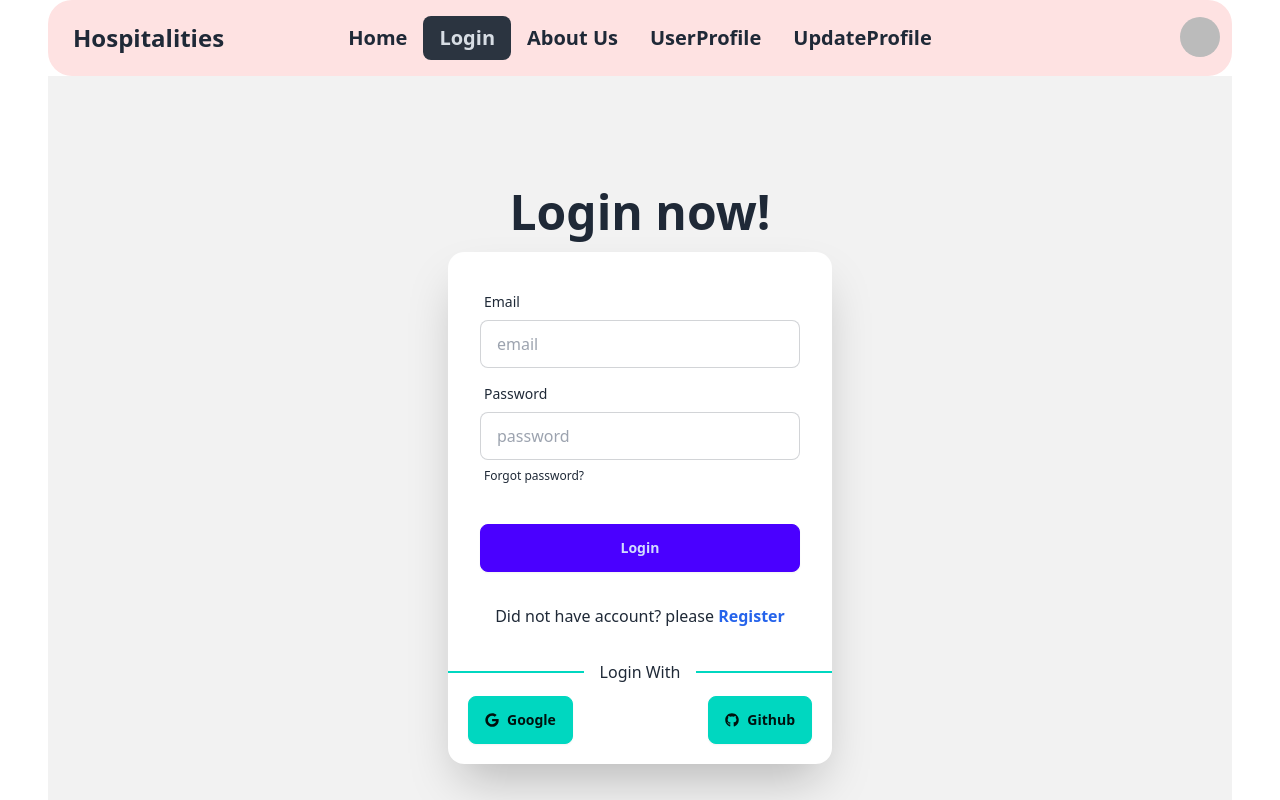
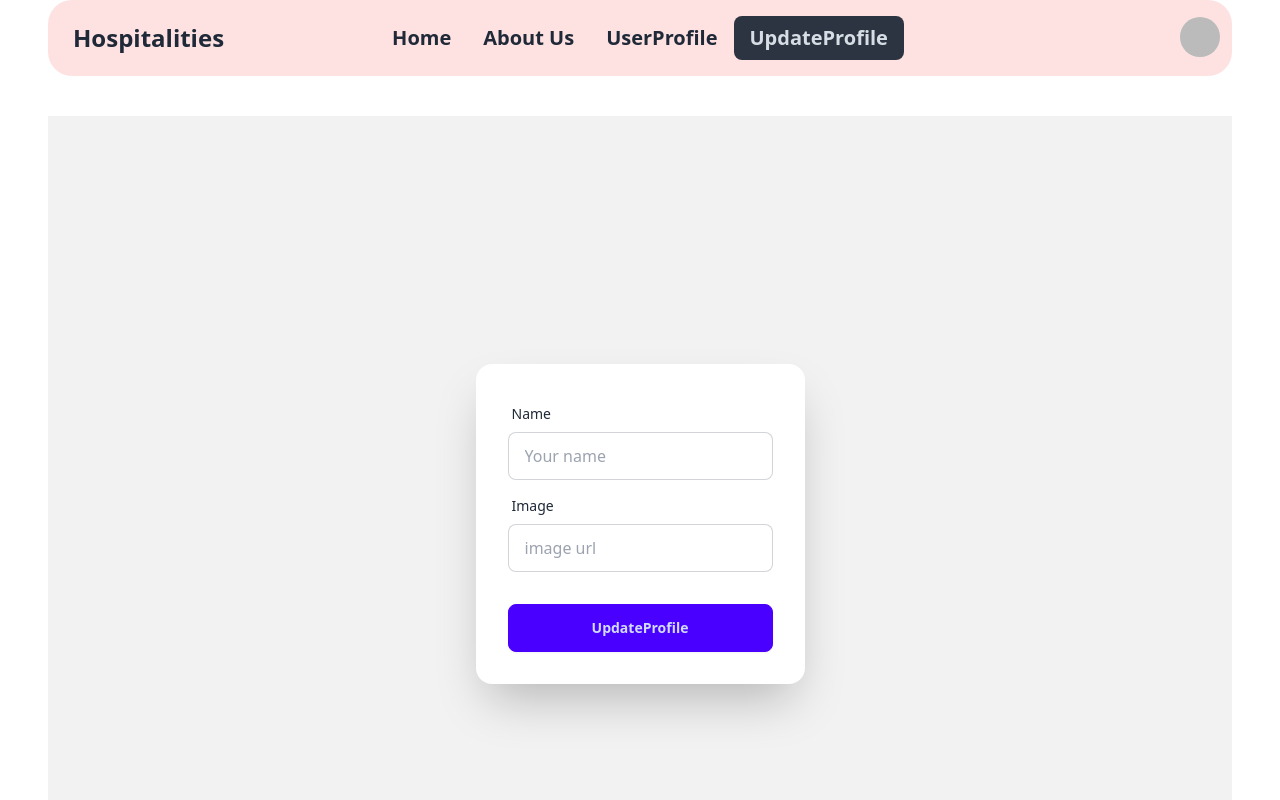
Before and after one commit to MdJowelAhmed/Real-state, a React (Vite) app: page /update in a window 1280 px wide. Before the commit this address led to /login. Shown: the top 800 px of the page. Built offline with nearby package versions, Linux system fonts and the light colour scheme; no server answers; sample sign-in values are in the browser's storage.

Commit message:
readme.md file add

```diff
--- a/src/Components/AuthProvider/AuthProvider.jsx
+++ b/src/Components/AuthProvider/AuthProvider.jsx
@@ -1,4 +1,4 @@
-import { createUserWithEmailAndPassword, getAuth, onAuthStateChanged, signInWithEmailAndPassword, signInWithPopup, signOut } from 'firebase/auth';
+import { createUserWithEmailAndPassword, getAuth,updateProfile, onAuthStateChanged, signInWithEmailAndPassword, signInWithPopup, signOut } from 'firebase/auth';
 // import auth from '../../firebase/Firebase.config';
 import PropTypes from 'prop-types'
 import { createContext, useEffect, useState } from 'react';
@@ -11,19 +11,30 @@ const auth = getAuth(app);
 
 const AuthProvider = ({children}) => {
     const [user,setUser]=useState(null)
+    const [loading,setLoading]=useState(true)
     const googleProvider = new GoogleAuthProvider();
     const githubProvider = new GithubAuthProvider();
 
     const createUser = (email, password) => {
+        setLoading(true)
        return createUserWithEmailAndPassword(auth, email, password);
     }
+    const updateUserProfile=(name,image)=>{
+       return updateProfile(auth.currentUser, {
+            displayName: name,
+            photoURL: image
+          })
+    }
     const login=(email, password)=>{
+        setLoading(true)
         return signInWithEmailAndPassword(auth, email, password)
     }
     const googleLogin=()=>{
+        setLoading(true)
         return signInWithPopup(auth,googleProvider)
     }
     const githubLogin=()=>{
+        setLoading(true)
        return signInWithPopup(auth,githubProvider)
     }
     const logOut=()=>{
@@ -33,6 +44,7 @@ const AuthProvider = ({children}) => {
     useEffect(() => {
         const unSubscribe = onAuthStateChanged(auth, currentUser => {
             setUser(currentUser);
+            setLoading(false)
         });
         return () => {
             unSubscribe();
@@ -46,7 +58,9 @@ const AuthProvider = ({children}) => {
         login,
         googleLogin,
         githubLogin,
-        logOut
+        logOut,
+        loading,
+        updateUserProfile
     }
     return (
         <AuthContext.Provider value={authInfo}>
--- a/src/Components/PrivateRoute/PrivateRoute.jsx
+++ b/src/Components/PrivateRoute/PrivateRoute.jsx
@@ -2,13 +2,16 @@ import { useContext } from "react";
 import { AuthContext } from "../AuthProvider/AuthProvider";
 import { Navigate, useLocation } from "react-router-dom";
 
-const PrivateRoute = ({children}) => {
-    const {user}=useContext(AuthContext)
-    const location=useLocation()
+const PrivateRoute = ({ children }) => {
+    const { user,loading } = useContext(AuthContext)
+    const location = useLocation()
 
-    if(!user){
-        return <Navigate to='/login' state={location?.pathname || "/"}></Navigate>
+    if(loading){
+        return <span className="loading loading-spinner loading-lg flex justify-center mt-32 ml-72 md:ml-[500px]"></span>
     }
+    if (!user) {
+            return <Navigate to='/login' state={location?.pathname || "/"}></Navigate>
+        }
     return (
         <div>
             {children}
--- a/src/Components/Profile/UpdateProfile.jsx
+++ b/src/Components/Profile/UpdateProfile.jsx
@@ -1,12 +1,58 @@
+import { useContext } from "react";
+import Footer from "../ShareComponents/Footer";
 import Navbar from "../ShareComponents/Navbar";
+import { AuthContext } from "../AuthProvider/AuthProvider";
 
 
 
 const UpdateProfile = () => {
+    const {updateUserProfile}=useContext(AuthContext)
+
+    const handleUpdateProfile=(e)=>{
+        e.preventDefault()
+
+        const name=e.target.name.value;
+        const image=e.target.image.value
+        updateUserProfile(name,image)
+        .then((result)=>{
+            console.log(result)
+        })
+        .catch(error=>{
+            console.log(error)
+        })
+    }
     return (
         <div>
             <Navbar></Navbar>
-            update
+            <div className="hero min-h-screen bg-base-200 my-10">
+                <div className="hero-content flex-col ">
+                    <div className="text-center">
+
+
+                    </div>
+                    <div className="card shrink-0 w-full max-w-sm shadow-2xl bg-base-100">
+                        <form onSubmit={handleUpdateProfile} className="card-body">
+                            <div className="form-control">
+                                <label className="label">
+                                    <span className="label-text">Name</span>
+                                </label>
+                                <input type="text" placeholder="Your name" className="input input-bordered" required />
+                            </div>
+                            <div className="form-control">
+                                <label className="label">
+                                    <span className="label-text">Image</span>
+                                </label>
+                                <input type="text" placeholder="image url" className="input input-bordered" required />
+
+                            </div>
+                            <div className="form-control mt-6">
+                                <button className="btn btn-primary">UpdateProfile</button>
+                            </div>
+                        </form>
+                    </div>
+                </div>
+            </div>
+            <Footer></Footer>
         </div>
     );
 };
--- a/src/Components/Profile/UserProfile.jsx
+++ b/src/Components/Profile/UserProfile.jsx
@@ -1,10 +1,22 @@
+import { useContext } from "react";
 import Navbar from "../ShareComponents/Navbar";
+import { AuthContext } from "../AuthProvider/AuthProvider";
+import Footer from "../../Components/ShareComponents/Footer";
 
 
 const UserProfile = () => {
+    const { user } = useContext(AuthContext)
+    console.log(user)
+
     return (
         <div>
-             <Navbar></Navbar>
+            <Navbar></Navbar>
+            <div className="text-center my-10">
+                <img className="m-5 mx-auto" src={user?.photoURL} alt="" />
+                <h2>{user?.displayName} </h2>
+                <h2>{user?.email} </h2>
+            </div>
+            <Footer></Footer>
         </div>
     );
 };
--- a/src/Components/Root/Root.jsx
+++ b/src/Components/Root/Root.jsx
@@ -4,7 +4,7 @@ import { Outlet } from "react-router-dom";
 
 const Root = () => {
     return (
-        <div className="mx-12">
+        <div className="mx-12 ">
             <Outlet></Outlet>
         </div>
     );
--- a/src/Components/ShareComponents/Navbar.jsx
+++ b/src/Components/ShareComponents/Navbar.jsx
@@ -7,16 +7,21 @@ import { AuthContext } from "../AuthProvider/AuthProvider";
 
 
 const Navbar = () => {
-    const {logOut,user}=useContext(AuthContext)
+    const { logOut, user } = useContext(AuthContext)
     useEffect(() => {
         Aos.init()
     }, [])
     const navLinks = <>
         <li> <NavLink to='/'><button className="text-xl font-bold" >Home</button></NavLink> </li>
-        <li> <NavLink to='/login'><button className="text-xl font-bold" >Login</button></NavLink> </li>
+        {/* <li> <NavLink to='/login'><button className="text-xl font-bold" >Login</button></NavLink> </li> */}
         <li> <NavLink to='/about'><button className="text-xl font-bold" >About Us</button></NavLink> </li>
+        {
+            user &&
+            <>
                 <li> <NavLink to='/user'><button className="text-xl font-bold" >UserProfile</button></NavLink> </li>
                 <li> <NavLink to='/update'><button className="text-xl font-bold" >UpdateProfile</button></NavLink> </li>
+            </>
+        }
     </>
     return (
         <div className="navbar bg-red-100 rounded-3xl" data-aos="zoom-out-down" data-aos-duration="2000" >
@@ -46,12 +51,12 @@ const Navbar = () => {
                     user ? <div className="dropdown dropdown-hover">
                         <label tabIndex={0} className="btn btn-ghost btn-circle avatar">
                             <div className="w-10 rounded-full">
-                                    <img src={user?.photoURL || <CgProfile /> } />
+                                <img src={user?.photoURL || <CgProfile />} />
                             </div>
                         </label>
-                            <ul tabIndex={0} className="menu  dropdown-content  z-[1]  shadow bg-base-100 rounded-box w-32">
+                        <ul tabIndex={0} className="menu  dropdown-content  shadow bg-base-100 rounded-box w-32 ">
                             <li>
-                                    <button className="btn btn-sm  btn-ghost">{user?.displayName||'user name not found'}</button>
+                                <button className="btn btn-sm  btn-ghost">{user?.displayName || 'user name not found'}</button>
 
                             </li>
                             <li>
--- /dev/null
+++ b/src/Pages/Home/Choice.jsx
@@ -0,0 +1,27 @@
+
+const Choice = () => {
+    return (
+        <div>
+            <h2 className="text-4xl text-orange-600 text-center">Why Choice us?</h2>
+            <p className="text-sm text-orange-600 text-center">Choice US Hospitalities" could refer to a variety of entities in the hospitality industry including hotels,,<br /> restaurants, or hospitality management companies operating in the United States. <br /> Here's a brief description of why one might choose them</p>
+
+            <div className="grid md:grid-cols-5 grid-cols-1 my-10">
+                <div className="col-span-3  space-y-6">
+                    <p><span className="text-2xl font-medium text-amber-600 m-3">Quality Service:</span> Choice US Hospitalities may prioritize delivering top-notch service to their guests or customers, ensuring a pleasant and memorable experience.</p>
+                    <p><span className="text-2xl font-medium text-amber-600 m-3">Diverse Options:</span> They might offer a range of accommodations, dining options, or services to cater to different preferences and needs, providing flexibility and choice to their clientele.</p>
+                    <p><span className="text-2xl font-medium text-amber-600 m-3">Convenience and Accessibility:</span>These entities may be strategically located in prime areas, offering convenient access to attractions, transportation, or business hubs, enhancing the overall convenience for guests.</p>
+                    <p><span className="text-2xl font-medium text-amber-600 m-3">Value for Money:</span> They might strive to offer competitive pricing or packages, providing good value for the quality of service and amenities provided.</p>
+                    <p><span className="text-2xl font-medium text-amber-600 m-3">Reputation and Trustworthiness:</span>  Choice US Hospitalities might have built a strong reputation for reliability, safety, and trustworthiness, reassuring guests of a positive experience.</p>
+                </div>
+                <div className=" col-span-2">
+                    <div>
+                        <img  className="rounded-3xl p-5 h-[500px] w-full" src="https://images.unsplash.com/photo-1596701062351-8c2c14d1fdd0?q=80&w=1887&auto=format&fit=crop&ixlib=rb-4.0.3&ixid=M3wxMjA3fDB8MHxwaG90by1wYWdlfHx8fGVufDB8fHx8fA%3D%3D" alt="" />
+                    </div>
+                </div>
+            </div>
+
+        </div>
+    );
+};
+
+export default Choice;
--- a/src/Pages/Home/Home.jsx
+++ b/src/Pages/Home/Home.jsx
@@ -4,6 +4,7 @@ import Banner from "./Banner";
 import { useLoaderData } from "react-router-dom";
 import Service from "./Service";
 import { Helmet } from "react-helmet-async";
+import Choice from "./Choice";
 
 
 
@@ -29,6 +30,7 @@ const Home = () => {
                     }
                 </div>
             </div>
+            <Choice></Choice>
             <Footer></Footer>
         </div>
     );
--- /dev/null
+++ b/src/Pages/Home/NewBranch.jsx
@@ -0,0 +1,13 @@
+
+
+const NewBranch = () => {
+    return (
+        <div>
+            <div>
+                <h2>Our new Branch</h2>
+            </div>
+        </div>
+    );
+};
+
+export default NewBranch;
--- a/src/Pages/Register/Register.jsx
+++ b/src/Pages/Register/Register.jsx
@@ -9,7 +9,7 @@ import { AuthContext } from "../../Components/AuthProvider/AuthProvider";
 
 const Register = () => {
     const [showPassword,setShowPassword]=useState(false)
-    const {createUser}=useContext(AuthContext)
+    const {createUser,updateProfile}=useContext(AuthContext)
     const navigate=useNavigate()
     const location=useLocation()
     // console.log(createUser)
@@ -22,13 +22,15 @@ const Register = () => {
     const onSubmit = data => {
 
         // console.log(data)
-        const { email, password } = data;
-        console.log(email,password)
+        const { email, password,name,image } = data;
+        // console.log(email,password)
         createUser(email,password)
         .then(result=>{
-            if(result.user){
-             navigate(location?.state || "/")
-            }
+            // updateProfile(name,image)
+           if(result.user){
+            navigate(location?.state || "/")
+           }
+
          })
         .catch(error=>{
             console.log(error)
@@ -60,14 +62,14 @@ const Register = () => {
                                     <span className="label-text">Email</span>
                                 </label>
                                 <input type="email" name="Email" placeholder="Your Email" className="input input-bordered" {...register("email", { required: true })} />
-                                {errors.Email && <span className="text-red-600 text-sm">This field is required</span>}
+                                {errors.email && <span className="text-red-600 text-sm">This field is required</span>}
                             </div>
 
                             <div className="form-control">
                                 <label className="label">
                                     <span className="label-text">Image URL</span>
                                 </label>
-                                <input type="text" name="image" placeholder="Image URL" className="input input-bordered" />
+                                <input type="text" name="image" placeholder="Image URL" className="input input-bordered" {...register("image")}/>
                             </div>
                             <div className="form-control relative">
                                 <label className="label">
@@ -78,16 +80,16 @@ const Register = () => {
                                         value: true,
                                         message: "Your must fill the password field"
                                     },
-                                    minLength: {
-                                        value: 6,
-                                        message: 'Password must min 6 characters'
-                                    },
-                                    // pattern: {
-                                    //     value: /^[A-Za-z]+$/i,
-                                    //     message: 'Uppercase and lowerCase letter mixed'
-                                    // }
+                                    // minLength: {
+                                    //     value: 6,
+                                    //     message: 'Password must min 6 characters'
+                                    // },
+                                    pattern: {
+                                        value:  '^(?=.*[a-z])(?=.*[A-Z]).{6,}$',
+                                        message: 'Uppercase and lowerCase letter mixed'
+                                    }
                                 })} />
-                                {errors.Password && <span className="text-red-600 text-sm">{errors.Password.message}</span>}
+                                {errors.password && <span className="text-red-600 text-sm">{errors.password.message}</span>}
                                 <div onClick={()=>setShowPassword(!showPassword)} className="absolute ml-72 mt-12">
                                     {
                                        showPassword ?  <FaEye /> :  <FaEyeSlash />
```
Also changed, not shown: 1 other file (tests, documents, lock files or other folders). Lines whose indentation alone changed are shown as unchanged.
